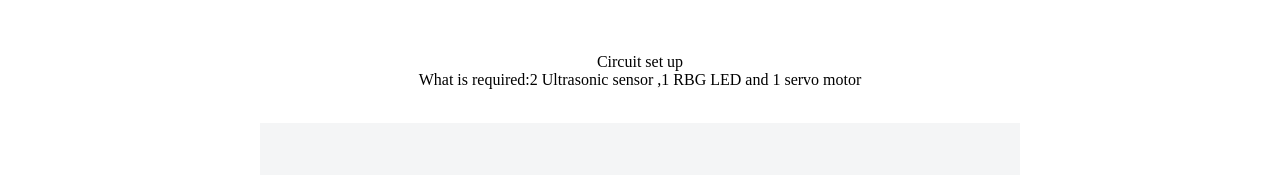
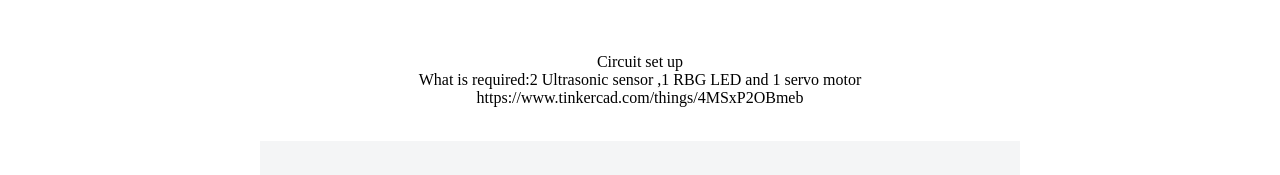
Before and after one commit to steven5035/electiveweb, a plain HTML site: page finalproject.html in a window 1280 px wide. Shown: the part 733-908 px from the top of the page. Drawn offline with Linux system fonts and the light colour scheme.

Commit message:
Update finalproject.html

```diff
--- a/finalproject.html
+++ b/finalproject.html
@@ -44,7 +44,8 @@
     <p>
         <br><br>
         Circuit set up<br>
-        What is required:2 Ultrasonic sensor ,1 RBG LED and 1 servo motor<br><br>
+        What is required:2 Ultrasonic sensor ,1 RBG LED and 1 servo motor<br>
+        https://www.tinkercad.com/things/4MSxP2OBmeb<br><br>
     <p style="text-align:center;">
         <img src="finalproject2.png" />
         <style>
```
